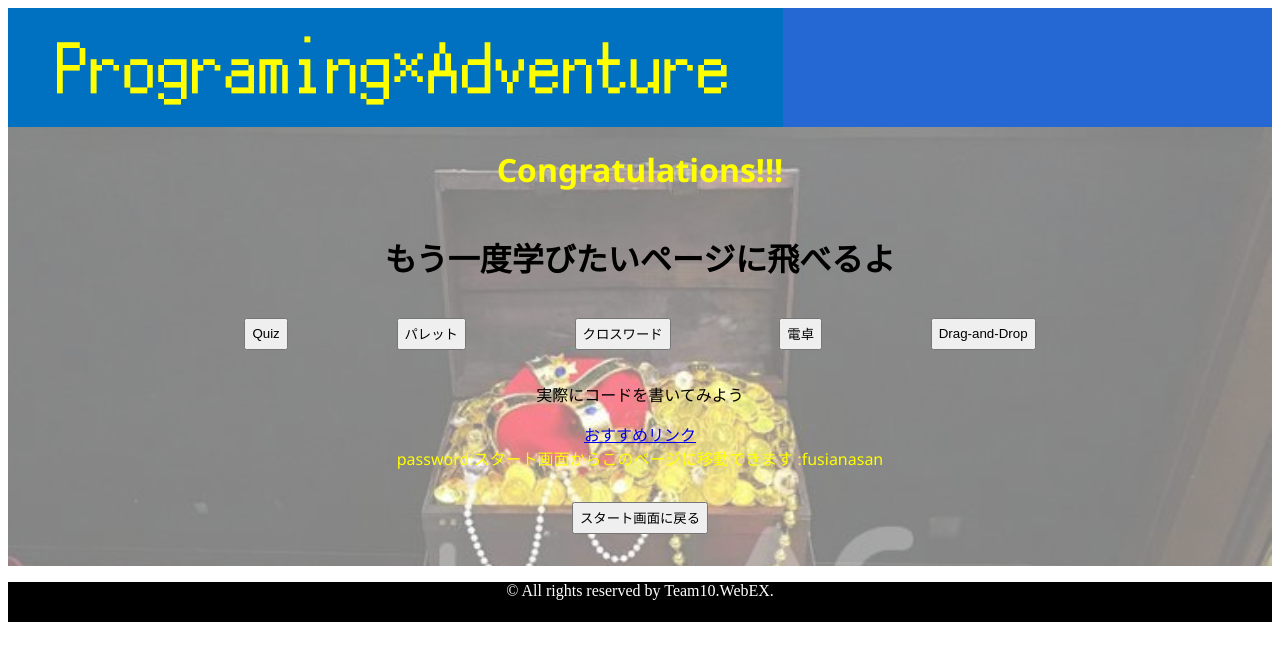
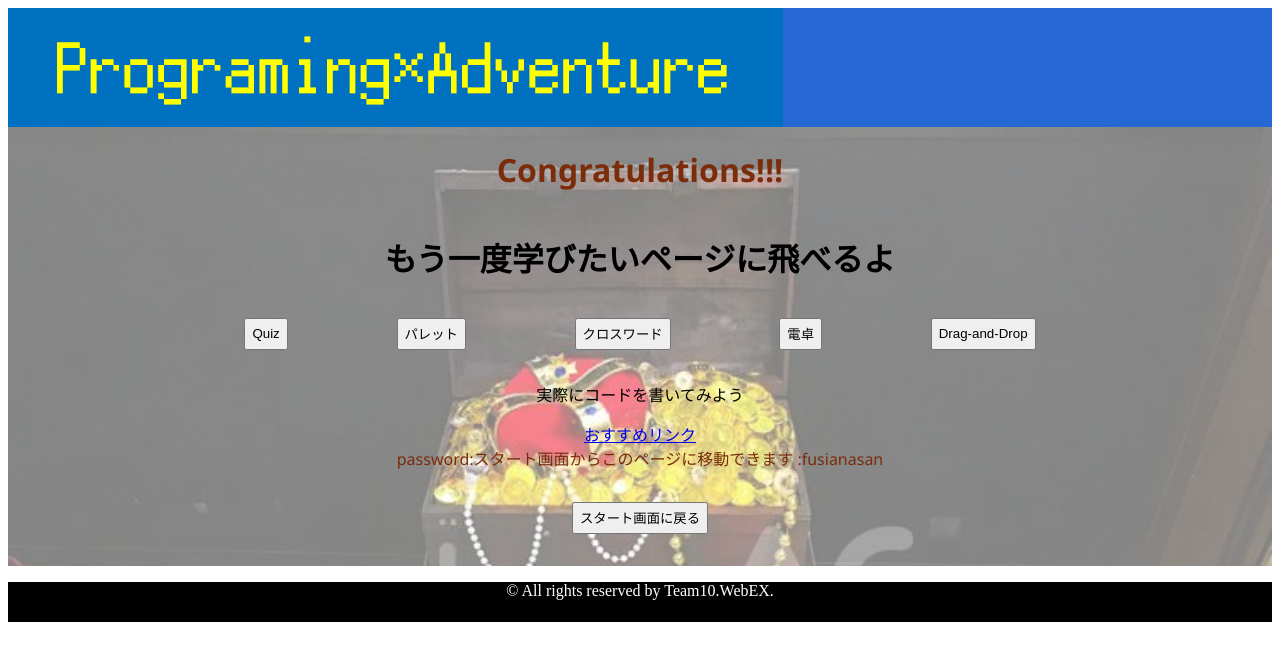
Before and after one commit to webex16-team-10/team10-original-app, a Vue app: page /LastPageView in a window 1280 px wide. Shown: the top 660 px of the page. Built offline with nearby package versions, Linux system fonts and the light colour scheme.

Commit message:
細かい調整を行いました。

```diff
--- a/src/views/LastPageView.vue
+++ b/src/views/LastPageView.vue
@@ -13,7 +13,7 @@
     </div>
     <div class="site">
       <p>実際にコードを書いてみよう</p>
-      <a href="https://prog-8npm.com/"> おすすめリンク </a>
+      <a href="https://prog-8.com/"> おすすめリンク </a>
     </div>
     <div>password:スタート画面からこのページに移動できます :fusianasan</div>
     <div class="start">
@@ -58,7 +58,7 @@ export default {
   background-repeat: no-repeat;
   background-color: rgba(255, 255, 255, 0.5);
   background-blend-mode: lighten;
-  color: yellow;
+  color: #7a2c0b;
   text-align: justify;
   text-justify: auto;
   display: flex;
```
